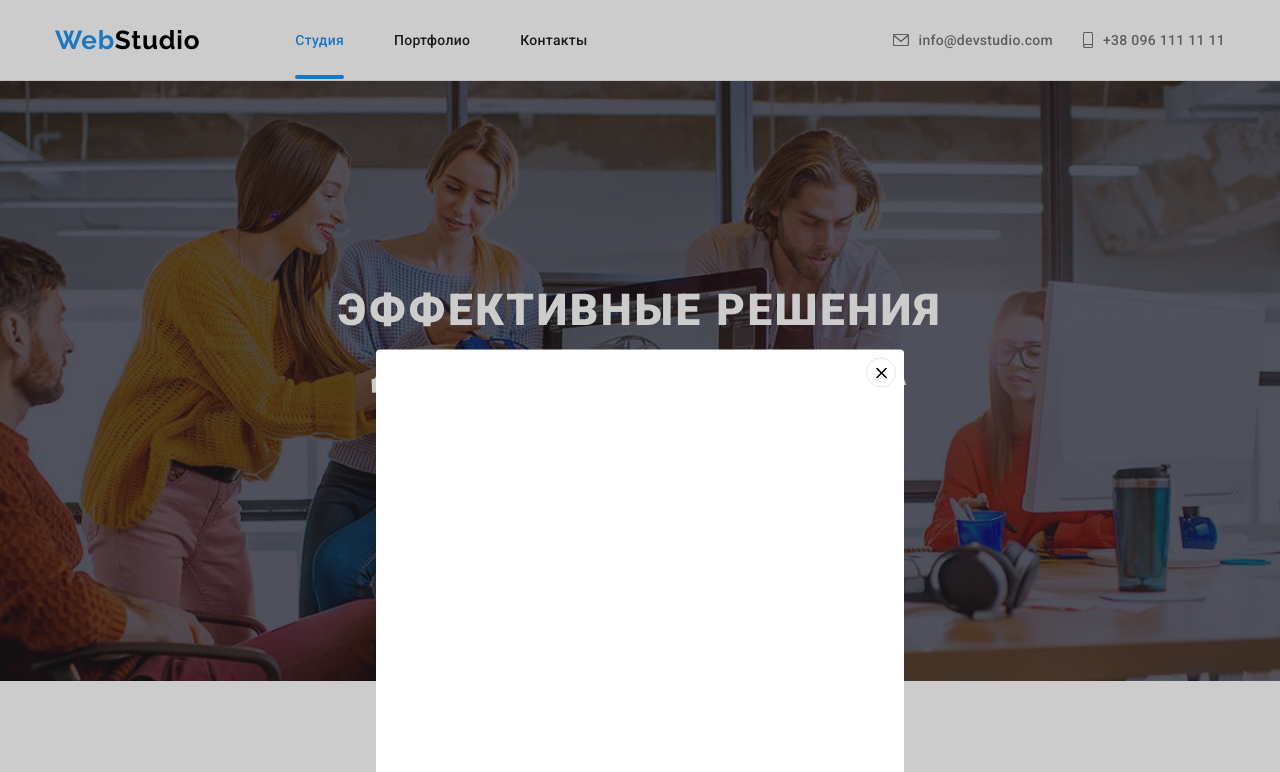
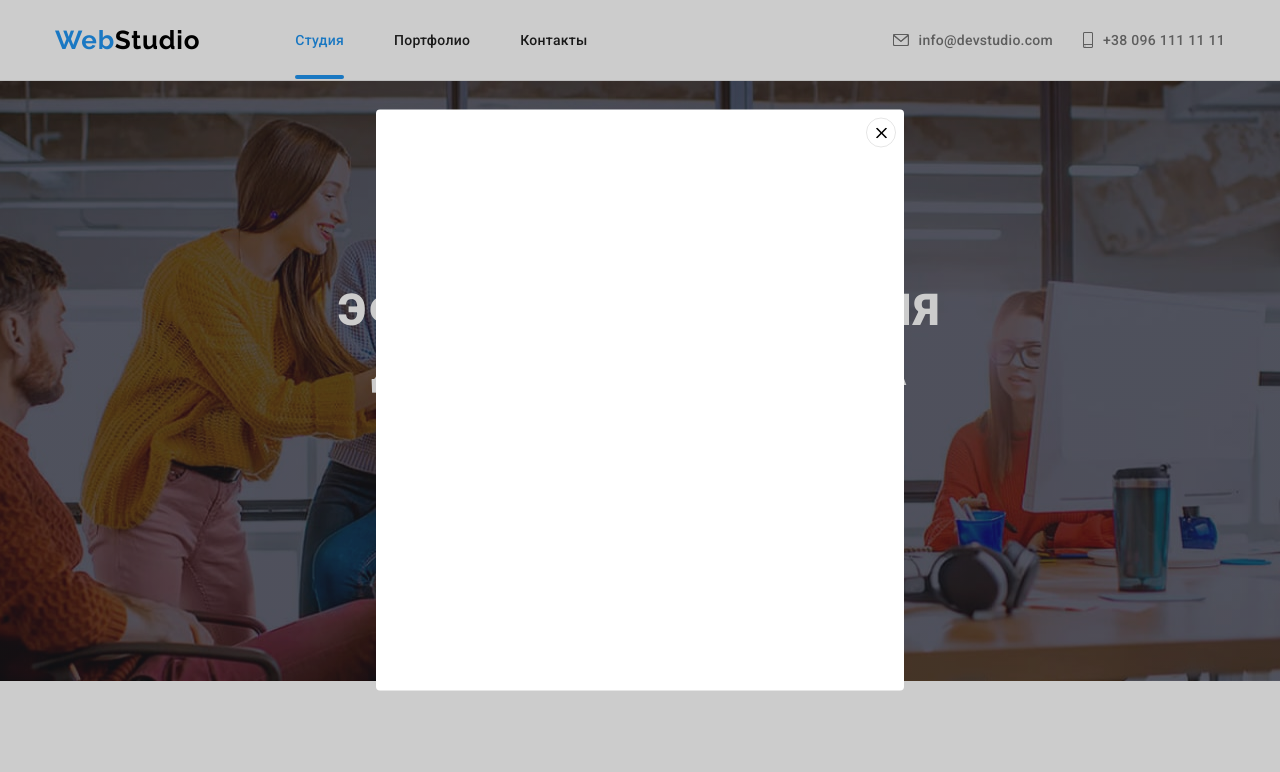
Before and after one commit to saralidze87/goit-markup-hw-05, a plain HTML site: page index.html in a window 1280 px wide. Both pictures are taken after a click on the button "Заказать услугу". Shown: the top 772 px of the page. Drawn offline with nearby package versions, Linux system fonts and the light colour scheme.

Commit message:
Update styles.css

```diff
--- a/css/styles.css
+++ b/css/styles.css
@@ -600,8 +600,8 @@ body {
   color: var(--main-text-color);
 }
 .backdrop {
-  width: 100vw;
-  height: 100vw;
+  width: 100%;
+  height: 100%;
   background-color: rgba(0, 0, 0, 0.2);
   position: fixed;
   top: 0;
```
